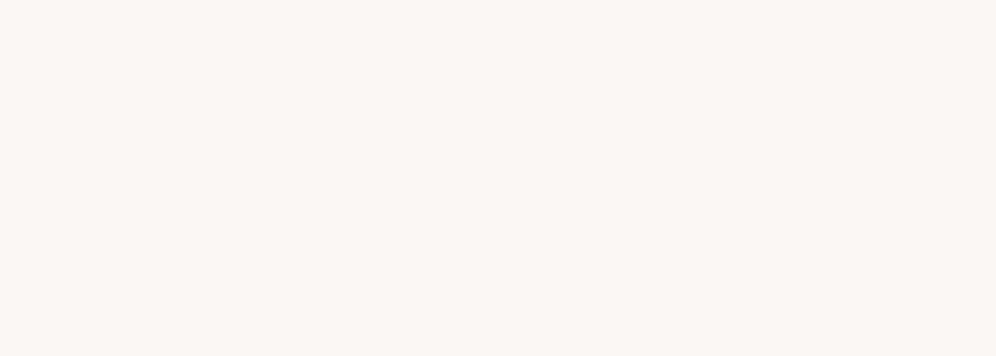
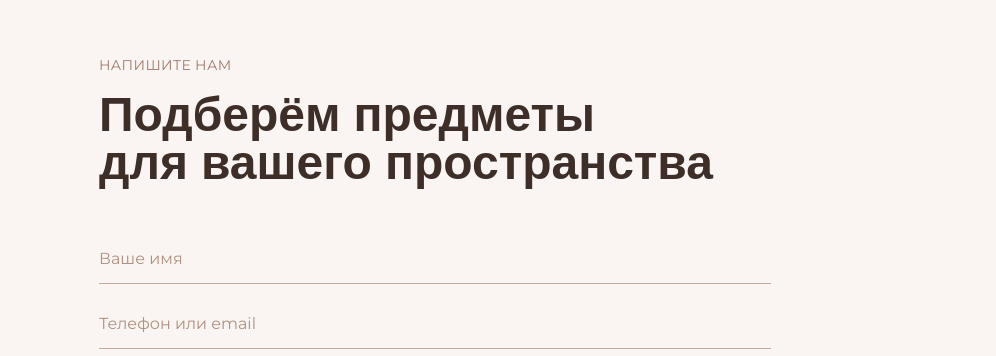
Before and after one commit to pr-poehali-dev/project-zenith-2023-2029, a React (Vite) app: page / in a window 1280 px wide. Shown: the part 2441-2797 px from the top of the page, without its empty margins (205-1201 px from the left). Built offline with nearby package versions, Linux system fonts and the light colour scheme.

Commit message:
Add feedback form

```diff
--- /dev/null
+++ b/src/components/Contact.tsx
@@ -0,0 +1,61 @@
+import { useState } from "react";
+
+export default function Contact() {
+  const [form, setForm] = useState({ name: "", phone: "", message: "" });
+  const [sent, setSent] = useState(false);
+
+  const handleSubmit = (e: React.FormEvent) => {
+    e.preventDefault();
+    setSent(true);
+  };
+
+  return (
+    <div id="contact" className="bg-[#faf5f2] py-24 px-6">
+      <div className="max-w-2xl mx-auto">
+        <p className="uppercase text-sm tracking-wide text-[#a07b6a] mb-4">Напишите нам</p>
+        <h2 className="text-4xl lg:text-5xl font-bold text-[#3d2e28] mb-12 leading-tight" style={{ fontFamily: "'Nunito', sans-serif" }}>
+          Подберём предметы<br />для вашего пространства
+        </h2>
+
+        {sent ? (
+          <div className="bg-[#f0e8e4] border border-[#c9a89a] rounded-lg p-8 text-center">
+            <p className="text-2xl mb-2">✦</p>
+            <p className="text-[#3d2e28] text-lg font-medium">Спасибо! Мы свяжемся с вами в ближайшее время.</p>
+          </div>
+        ) : (
+          <form onSubmit={handleSubmit} className="flex flex-col gap-4">
+            <input
+              type="text"
+              placeholder="Ваше имя"
+              required
+              value={form.name}
+              onChange={e => setForm({ ...form, name: e.target.value })}
+              className="bg-transparent border-b border-[#c9a89a] py-3 text-[#3d2e28] placeholder-[#b09080] outline-none focus:border-[#a07b6a] transition-colors"
+            />
+            <input
+              type="tel"
+              placeholder="Телефон или email"
+              required
+              value={form.phone}
+              onChange={e => setForm({ ...form, phone: e.target.value })}
+              className="bg-transparent border-b border-[#c9a89a] py-3 text-[#3d2e28] placeholder-[#b09080] outline-none focus:border-[#a07b6a] transition-colors"
+            />
+            <textarea
+              placeholder="Расскажите о вашем пространстве или пожеланиях"
+              rows={4}
+              value={form.message}
+              onChange={e => setForm({ ...form, message: e.target.value })}
+              className="bg-transparent border-b border-[#c9a89a] py-3 text-[#3d2e28] placeholder-[#b09080] outline-none focus:border-[#a07b6a] transition-colors resize-none"
+            />
+            <button
+              type="submit"
+              className="mt-4 bg-[#c9a89a] text-white px-8 py-3 uppercase tracking-widest text-sm hover:bg-[#a07b6a] transition-colors duration-300 w-fit"
+            >
+              Отправить
+            </button>
+          </form>
+        )}
+      </div>
+    </div>
+  );
+}
--- a/src/pages/Index.tsx
+++ b/src/pages/Index.tsx
@@ -2,6 +2,7 @@ import Header from "@/components/Header";
 import Hero from "@/components/Hero";
 import Featured from "@/components/Featured";
 import Promo from "@/components/Promo";
+import Contact from "@/components/Contact";
 import Footer from "@/components/Footer";
 
 const Index = () => {
@@ -11,6 +12,7 @@ const Index = () => {
       <Hero />
       <Featured />
       <Promo />
+      <Contact />
       <Footer />
     </main>
   );
```
